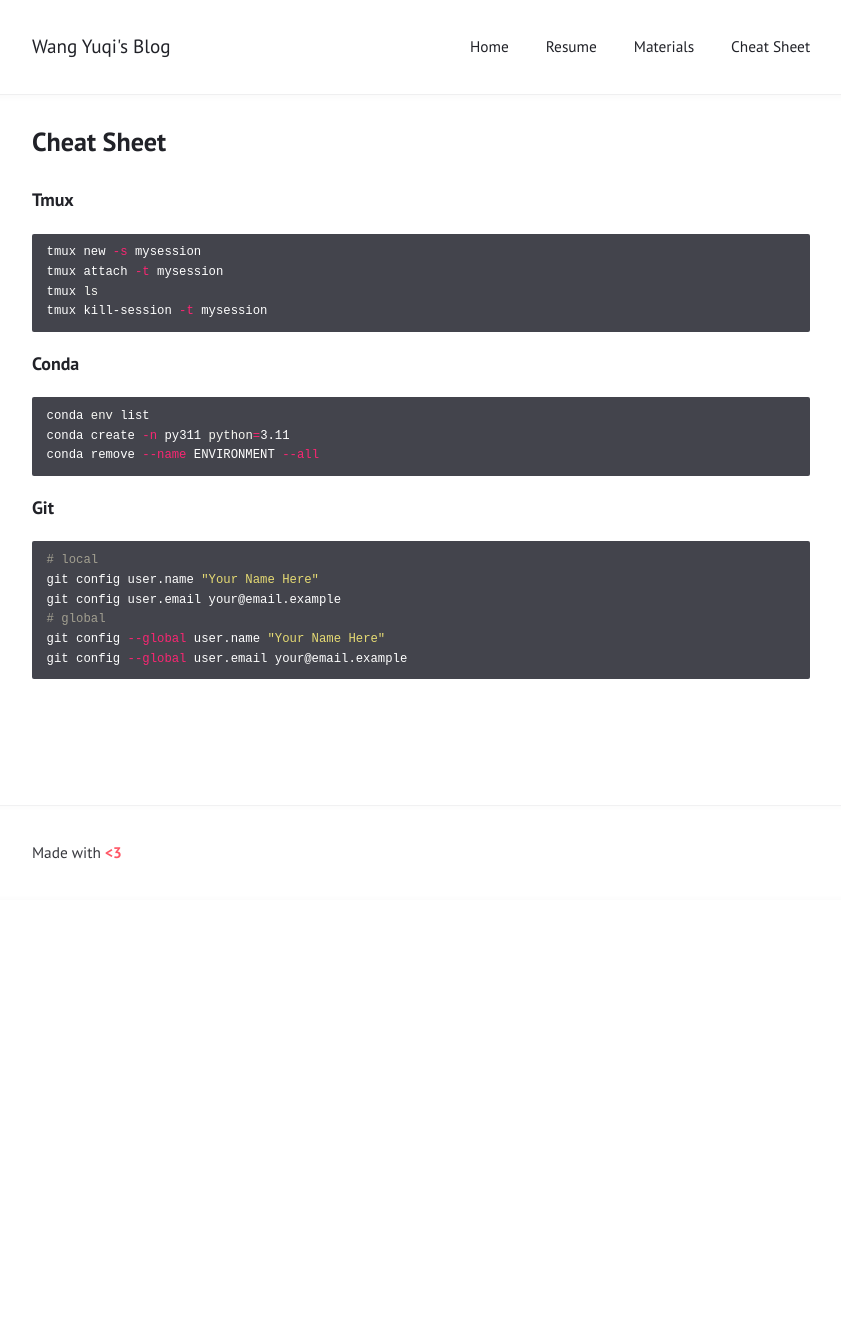
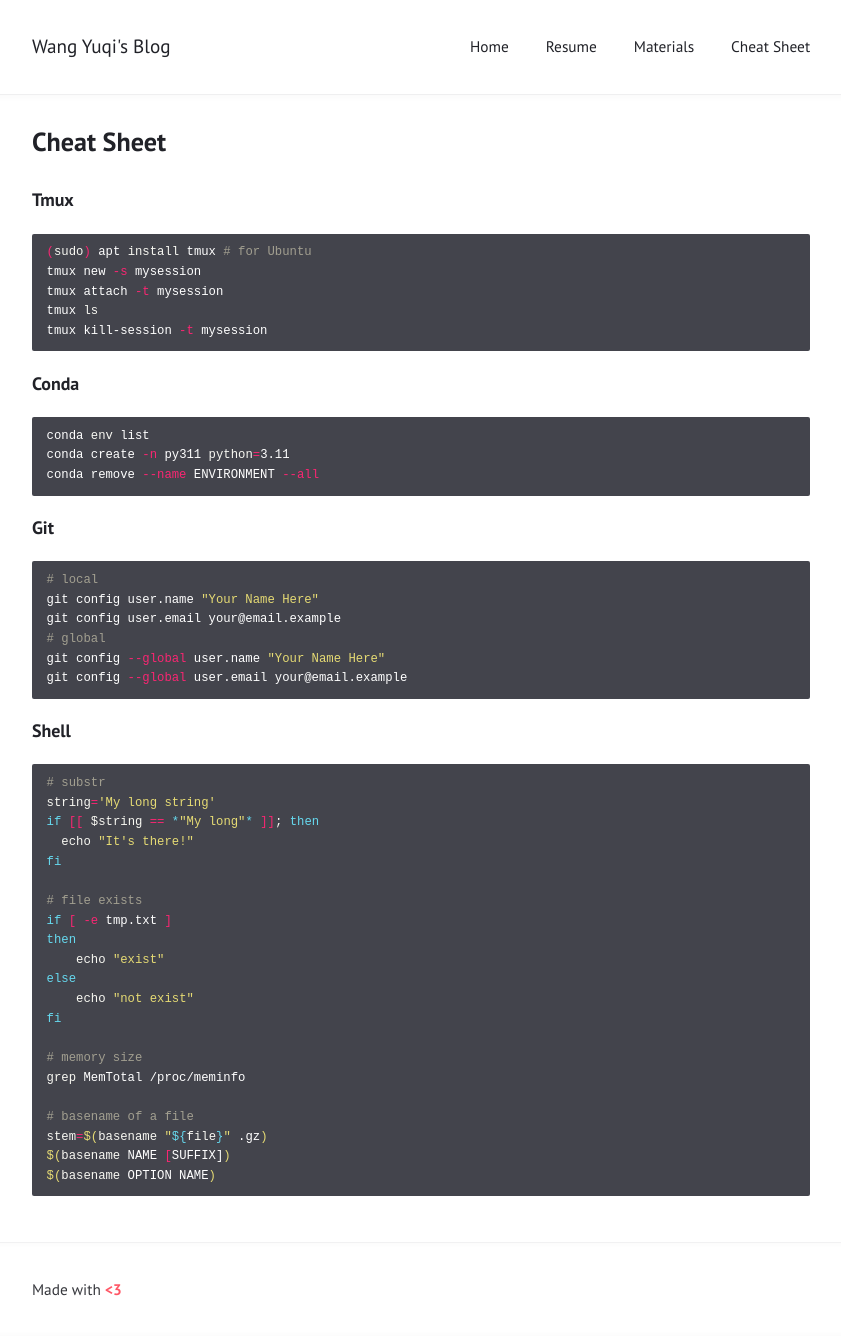
Before and after one commit to bugggggggg/bugggggggg.github.io, a Jekyll site: the page built from CheetSheat.md, in a window 1280 px wide. Shown: the whole page, without its empty margins (219-1060 px from the left). Built offline with Jekyll 4.4.1, drawn with Linux system fonts in a browser that asks for light colours; before the commit the page ends 900 px from its top, so only the background shows below that.

Commit message:
daily update

````diff
--- a/CheetSheat.md
+++ b/CheetSheat.md
@@ -6,6 +6,7 @@ layout: post
 
 ### Tmux
 ```bash
+(sudo) apt install tmux # for Ubuntu
 tmux new -s mysession
 tmux attach -t mysession
 tmux ls
@@ -28,3 +29,28 @@ git config user.email your@email.example
 git config --global user.name "Your Name Here"
 git config --global user.email your@email.example
 ```
+
+### Shell
+```bash
+# substr
+string='My long string'
+if [[ $string == *"My long"* ]]; then
+  echo "It's there!"
+fi
+
+# file exists
+if [ -e tmp.txt ]
+then
+    echo "exist"
+else
+    echo "not exist"
+fi
+
+# memory size
+grep MemTotal /proc/meminfo
+
+# basename of a file
+stem=$(basename "${file}" .gz)
+$(basename NAME [SUFFIX])
+$(basename OPTION NAME)
+```
````
